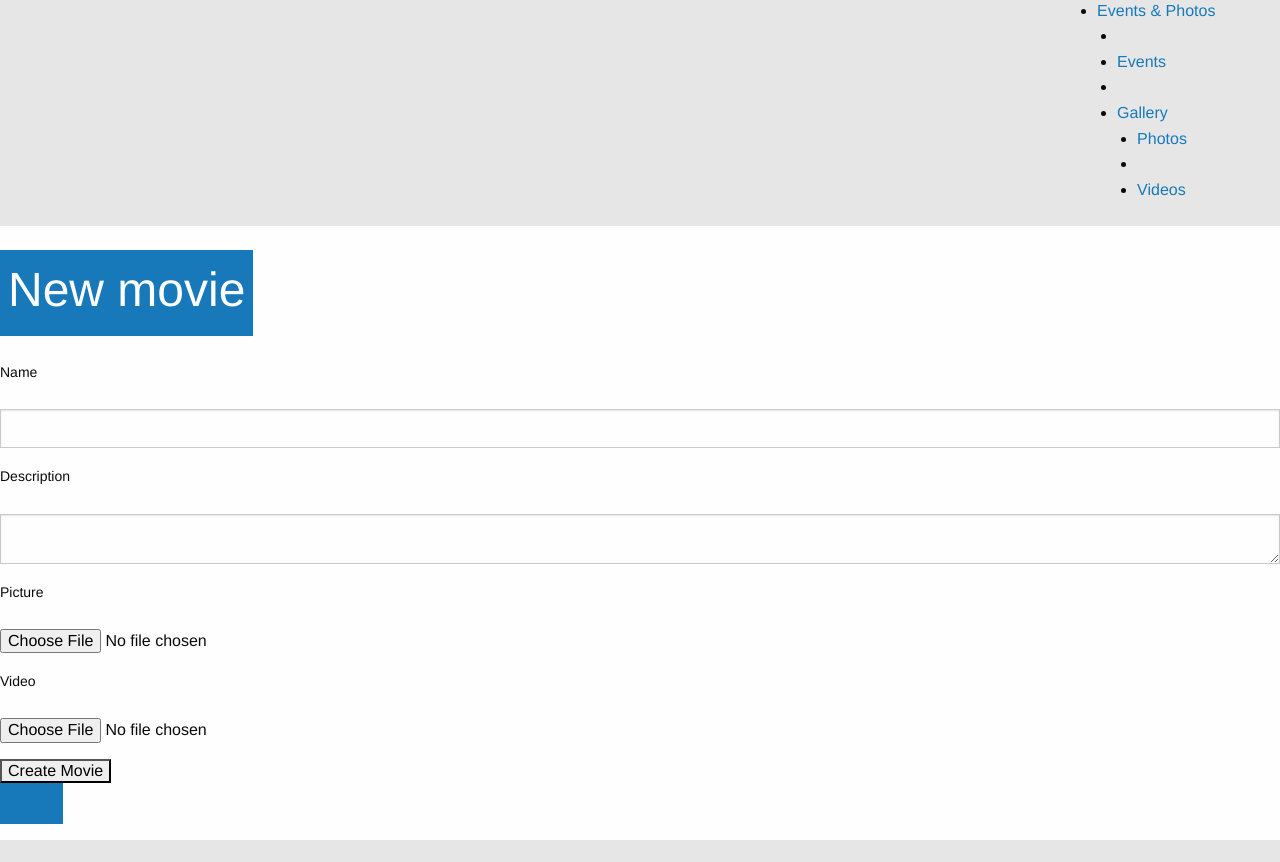
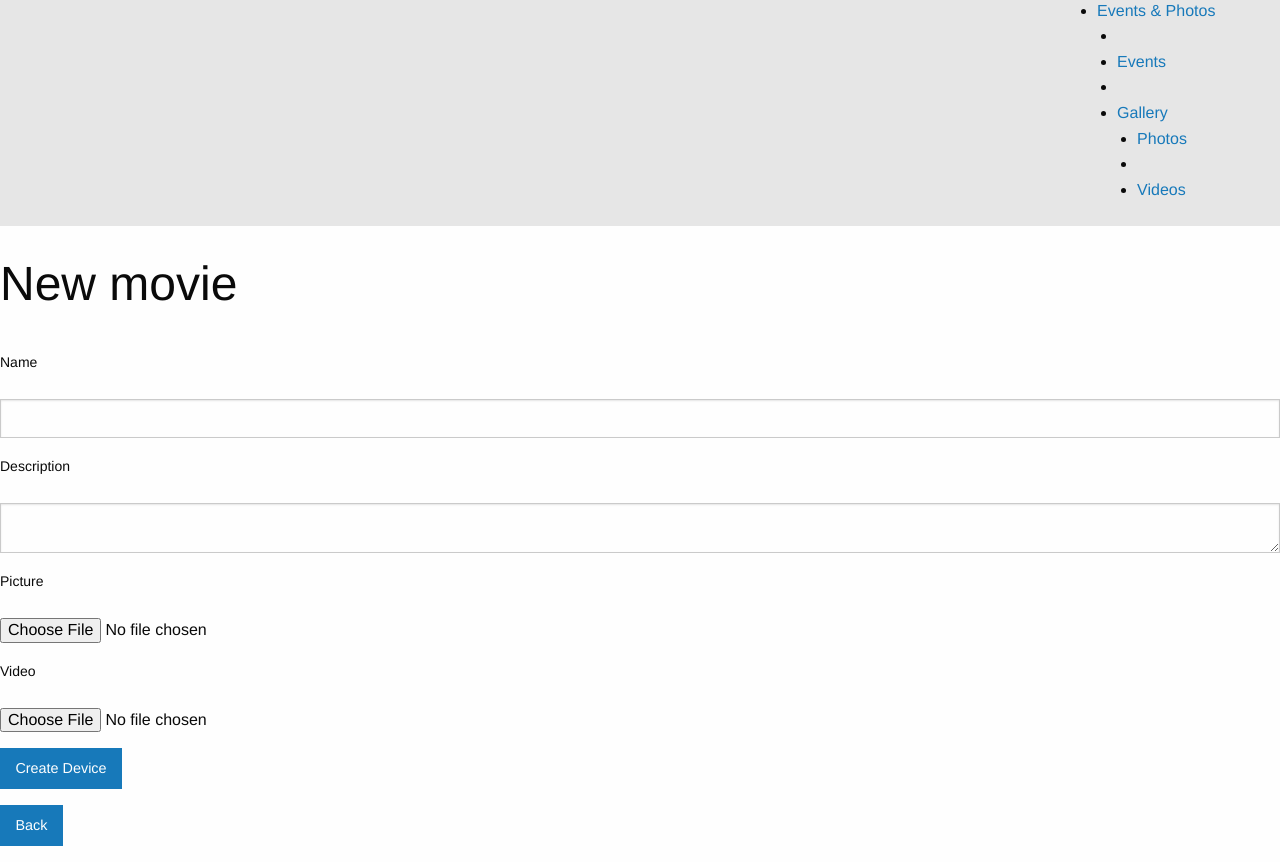
Before and after one commit to rinoldsimon/imdb-tamil, a Rails app: page /movies/new in a window 1280 px wide. Shown: the part 615-1477 px from the top of the page. Before the commit the page ends 1455 px from the top, so only its background shows below. Run offline with Rails 7, Linux system fonts and the light colour scheme; style sheets or scripts are compiled from the project's sources; some libraries are stand-ins or nearby versions.

Commit message:
changes 2

```diff
--- a/app/views/layouts/_topbar.html.erb
+++ b/app/views/layouts/_topbar.html.erb
@@ -25,7 +25,7 @@
         <a>Movies & Showtimes</a>
         <ul class="dropdown">
         <li class="divider"></li>
-          <li><a href="/movies/">Movies</a></li>
+          <li><a href="/movies">Movies</a></li>
           <li class="divider"></li>
           <li class="has-dropdown"><a>Movies Search</a>
           <ul class="dropdown">
--- a/app/views/movies/_form.html.erb
+++ b/app/views/movies/_form.html.erb
@@ -32,9 +32,11 @@
     <%= f.label :video %><br>
     <%= f.file_field :video %>
   </div>
-  <div class="actions" class="button">
-    <%= f.submit %>
-  </div>
+  <% if @movie.persisted? %>
+      <input class="button" type="submit" value="Update Device">
+    <% else %>
+      <input class="button" type="submit" value="Create Device">
+  <% end %>
 <% end %>
 </div>
 </section>
--- a/app/views/movies/edit.html.erb
+++ b/app/views/movies/edit.html.erb
@@ -2,12 +2,12 @@
 <br>
 <section class="small-6 small-centered columns">
 <div class= "panel">
-<span class="label"><h1>Editing movie</h1></span>
+<h1>Editing movie</h1>
 
 <%= render 'form' %>
 <div class="button">
-<%= link_to 'Show', @movie %> |
-<%= link_to 'Back', movies_path %>
+<%= link_to '<font color = "white" >Show</font>'.html_safe, @movie %> |
+<%= link_to '<font color = "white" >Back</font>'.html_safe, movies_path %>
 </div>
 
 </div>
--- a/app/views/movies/new.html.erb
+++ b/app/views/movies/new.html.erb
@@ -2,11 +2,11 @@
 <br>
 <section class="small-6 small-centered columns">
 <div class= "panel">
-<span class="label"><h1>New movie</h1></span>
+<h1>New movie</h1>
 
 <%= render 'form' %>
 <div class="button">
-<%= link_to 'Back', movies_path %>
+<%= link_to '<font color = "white" >Back</font>'.html_safe, movies_path %>
 </div>
 </div>
 </section>
--- a/app/views/movies/show.html.erb
+++ b/app/views/movies/show.html.erb
@@ -35,8 +35,8 @@
   <!--  <%= video_tag(@movie.video_url, :width => 600) if @movie.video.present? %> -->
 </p>
 <div class="button">
-<%= link_to 'Edit', edit_movie_path(@movie) %> |
-<%= link_to 'Back', movies_path %>
+<%= link_to '<font color = "white" >Edit</font>'.html_safe, edit_movie_path(@movie) %> |
+<%= link_to '<font color = "white" >Back</font>'.html_safe, movies_path %>
 </div>
 </div>
 </section>
```
